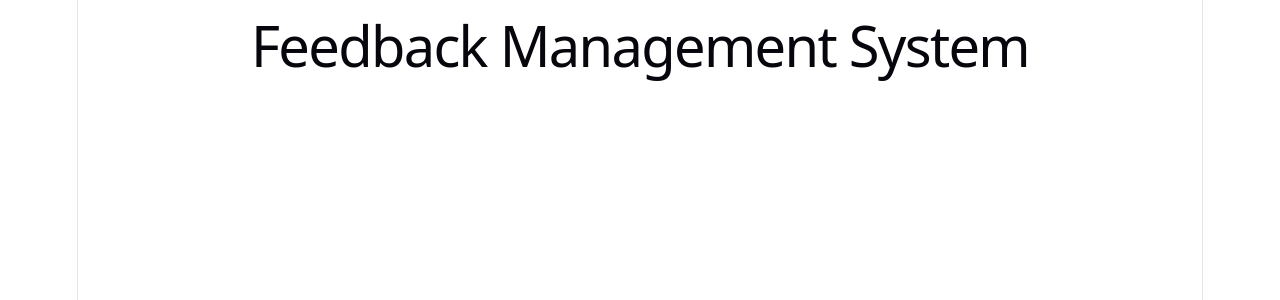
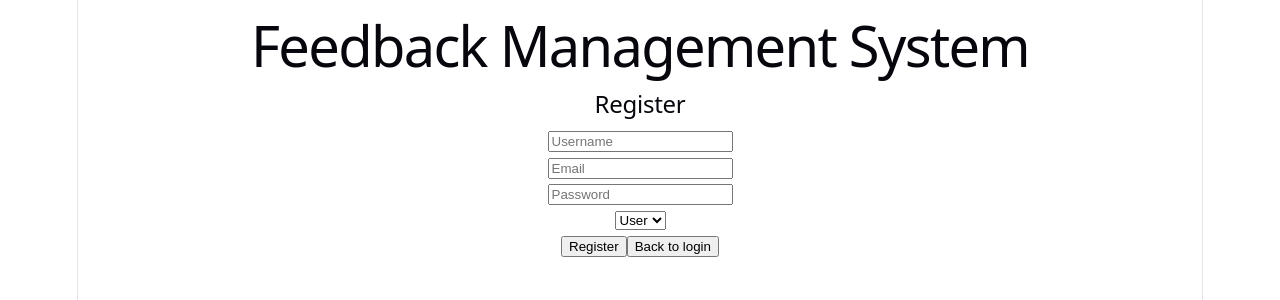
Before and after one commit to samie245/feedback-management-system, a React app in the folder frontend/: page / in a window 1280 px wide. Both pictures are taken after a click on the button "Register". Shown: the top 300 px of the page. Built offline with nearby package versions, Linux system fonts and the light colour scheme; the HTML template or start-up script is replaced by a standard one.

Commit message:
register

```diff
--- a/frontend/src/App.jsx
+++ b/frontend/src/App.jsx
@@ -1,6 +1,7 @@
 import { useState } from "react";
 import Dashboard from "./components/Dashboard";
 import LoginPage from "./components/LoginPage";
+import Register from "./components/RegisterUser";
 
 const API_URL = "http://127.0.0.1:8001";
 
@@ -12,6 +13,28 @@ function App() {
   const [message, setMessage] = useState("");
 
   // registration code
+  // R1: sends the new user's details to the backend
+  function registerUser(username, email, password, role) {
+    fetch(API_URL + "/register", {
+      method: "POST",
+      headers: { "Content-Type": "application/json" },
+      body: JSON.stringify({ username, email, password, role }),
+    })
+      .then((response) => response.json())
+      .then((data) => {
+        if (data.detail) {
+          if (typeof data.detail === "string") {
+            setMessage(data.detail);
+          } else {
+            setMessage("Please fill in all the fields");
+          }
+        } else {
+          setMessage("Registered successfully, please log in");
+          setPage("login");
+        }
+      })
+      .catch(() => setMessage("Could not reach the server"));
+  }
 
   // login code
    const [loginError, setLoginError] = useState("");
@@ -86,8 +109,9 @@ function App() {
       <h1>Feedback Management System</h1>
       {message && <p>{message}</p>}
 
-      {/* registration page goes here (teammate) */}
-
+      {page === "register" && (
+        <Register registerUser={registerUser} setPage={setPage} />
+      )}
       {page === "login" && (
         <LoginPage login={login} loginError={loginError} setPage={setPage} />
       )}
--- /dev/null
+++ b/frontend/src/components/RegisterUser.jsx
@@ -0,0 +1,36 @@
+import { useState } from "react";
+
+function Register({ registerUser, setPage }) {
+  const [username, setUsername] = useState("");
+  const [email, setUserEmail] = useState("");
+  const [password, setPassword] = useState("");
+  const [role, setRole] = useState("user");
+
+  // R1: send the details to App, which calls the backend
+  function handleRegister() {
+    registerUser(username, email, password, role);
+  }
+
+  return (
+    <div>
+      <h2>Register</h2>
+
+      <input placeholder="Username" value={username} onChange={(e) => setUsername(e.target.value)} />
+      <br />
+      <input placeholder="Email" value={email} onChange={(e) => setUserEmail(e.target.value)} />
+      <br />
+      <input type="password" placeholder="Password" value={password} onChange={(e) => setPassword(e.target.value)} />
+      <br />
+      <select value={role} onChange={(e) => setRole(e.target.value)}>
+        <option value="user">User</option>
+        <option value="staff">Staff</option>
+      </select>
+      <br />
+
+      <button onClick={handleRegister}>Register</button>
+      <button onClick={() => setPage("login")}>Back to login</button>
+    </div>
+  );
+}
+
+export default Register;
```
